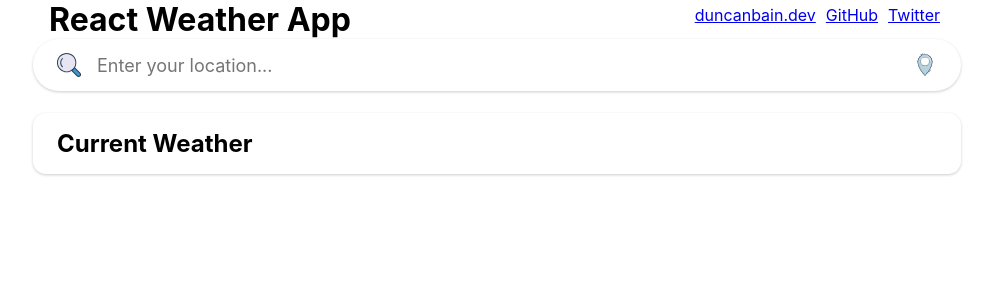
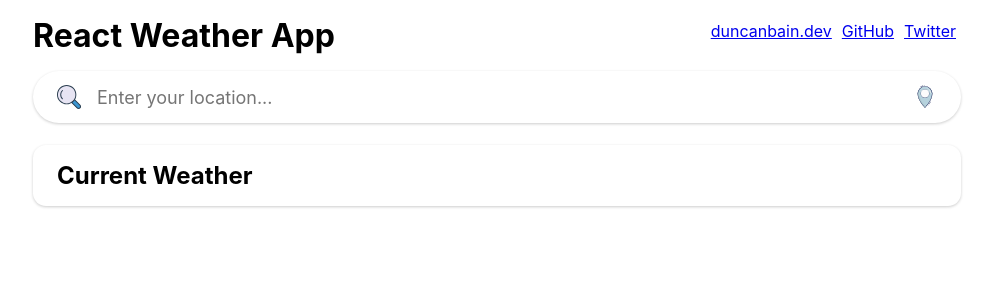
Before and after one commit to duncanjbain/weather-forecast-app, a React (Create React App) app: page / in a window 1280 px wide. Shown: the top 300 px of the page, without its empty margins (143-1136 px from the left). Built offline with nearby package versions, Linux system fonts and the light colour scheme.

Commit message:
Adjust header margins

```diff
--- a/src/Components/Header.jsx
+++ b/src/Components/Header.jsx
@@ -5,7 +5,7 @@ const HeaderContainer = styled.header`
   display: flex;
   flex-direction: row;
   justify-content: space-between;
-  padding: 0 1rem 0 1rem;
+  padding: 1rem 0 1rem 0;
 `;
 
 const NavContainer = styled.nav`
```
